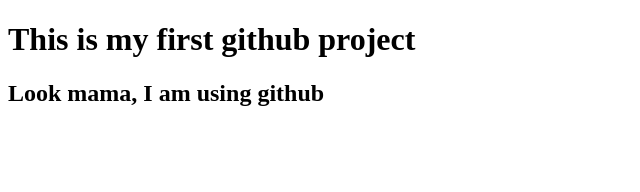
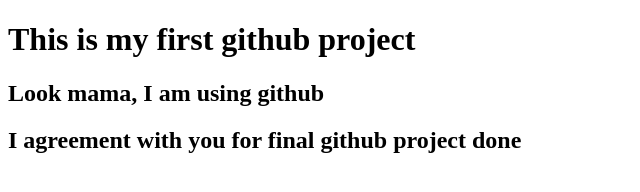
Before and after one commit to Shanti11/my-first-website, a plain HTML site: page index.html in a window 1280 px wide. Shown: the whole page, without its empty margins (0-640 px from the left). Drawn offline with Linux system fonts and the light colour scheme.

Commit message:
ok agree man

```diff
--- a/index.html
+++ b/index.html
@@ -8,5 +8,6 @@
     <body>
         <h1>This is my first github project</h1>
         <h2>Look mama, I am using github</h2>
+        <h2>I agreement with you for final github project done</h2>
     </body>
     </html>
```
